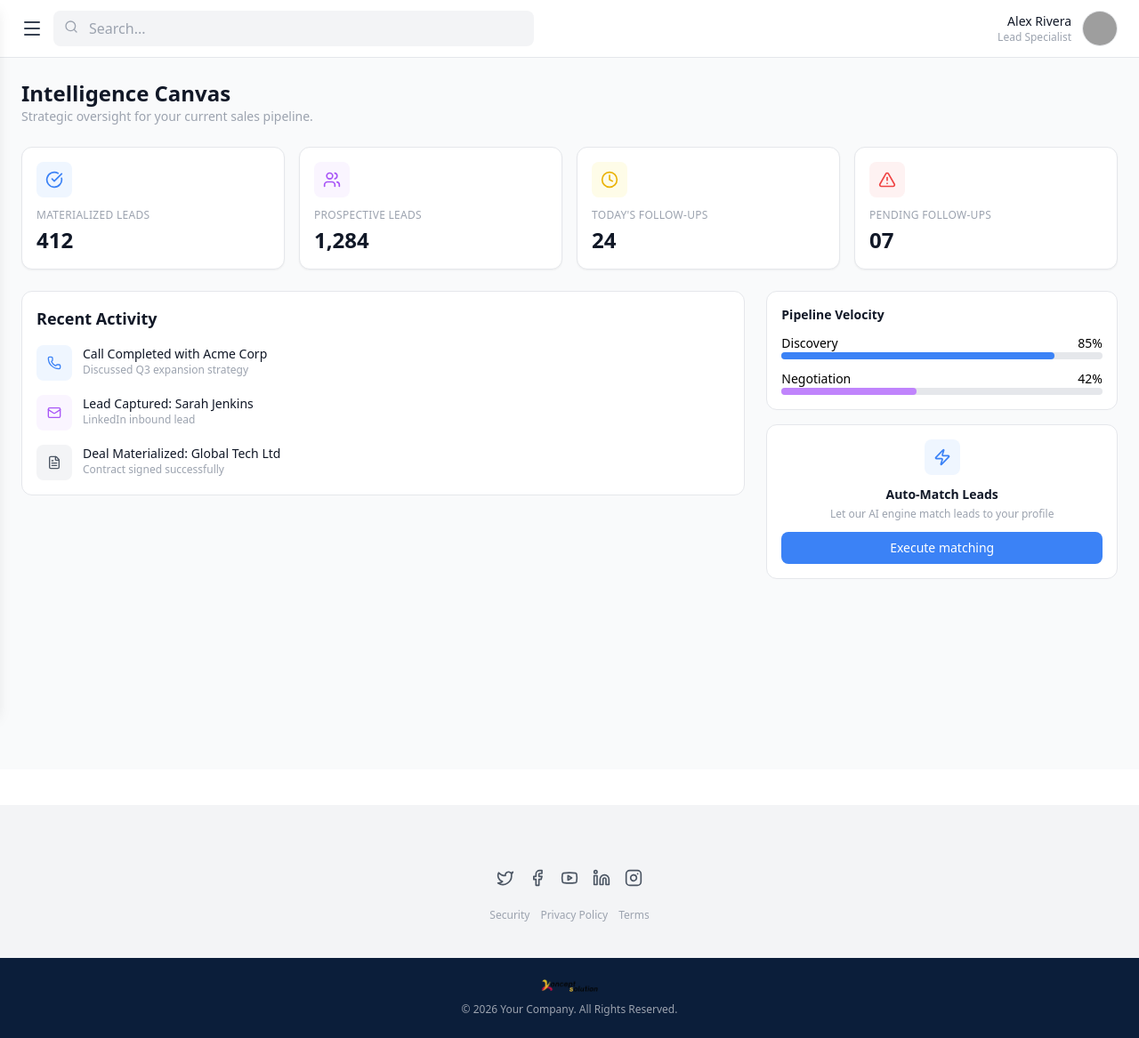
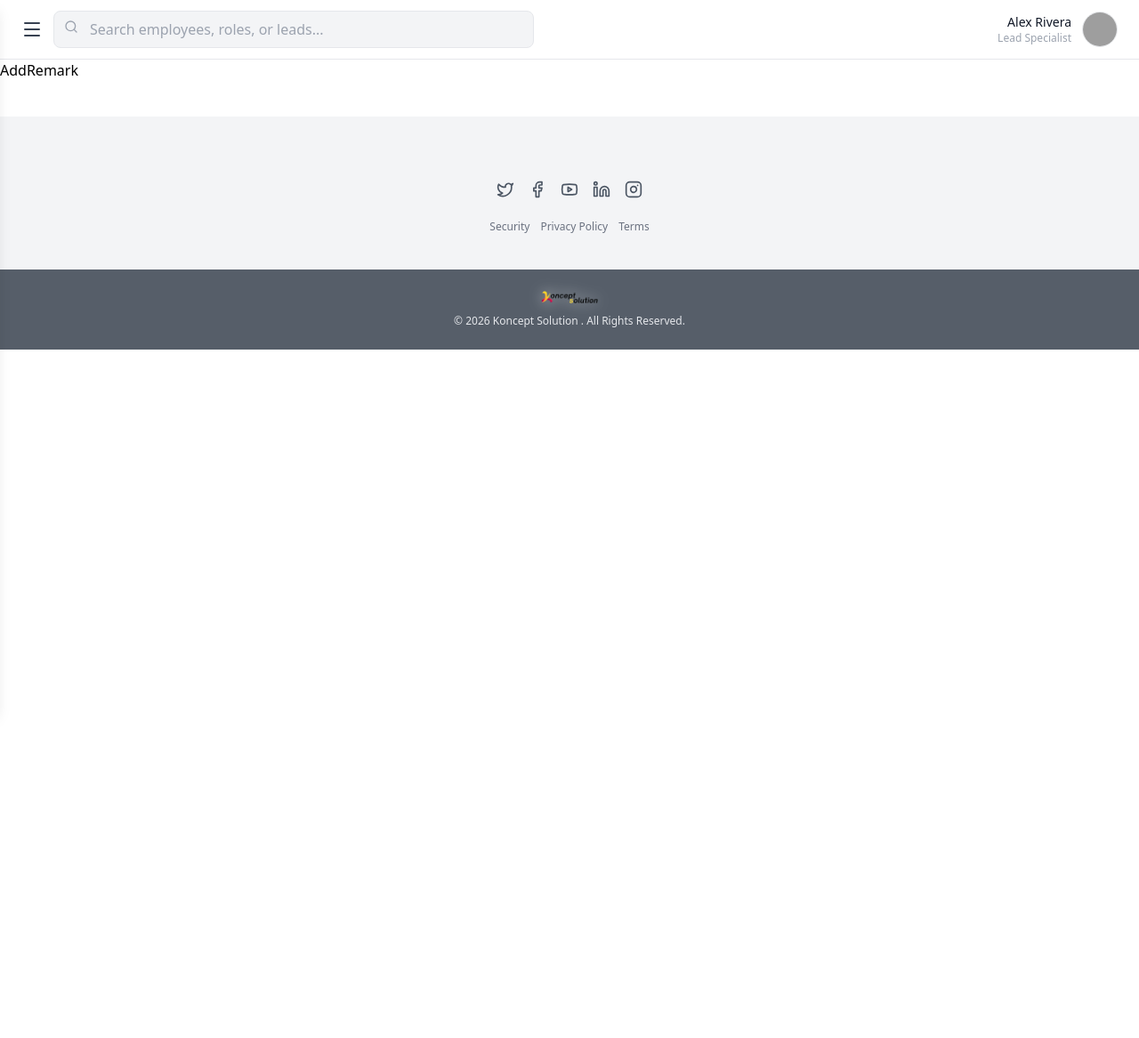
Before and after one commit to diya5maheshwari/CRM-Frontend, a React (Vite) app: page /add-remark in a window 1280 px wide. Shown: the whole page at 89% size. After the commit the page ends 800 px from the top, so only its background shows below. Built offline with nearby package versions, Linux system fonts and the light colour scheme; grey boxes are pictures that could not be loaded.

Commit message:
add some changes in sidebar and footer

```diff
--- a/package.json
+++ b/package.json
@@ -14,7 +14,7 @@
     "lucide-react": "^0.577.0",
     "react": "^19.2.4",
     "react-dom": "^19.2.4",
-    "react-router-dom": "^7.13.1"
+    "react-router-dom": "^7.13.2"
   },
   "devDependencies": {
     "@eslint/js": "^9.39.4",
--- a/src/App.jsx
+++ b/src/App.jsx
@@ -1,21 +1,37 @@
 import { useState } from "react";
+import { BrowserRouter, Routes, Route } from "react-router-dom";
+
 import Sidebar from "./components/Sidebar/Sidebar";
 import Navbar from "./components/Navbar";
+
 import Dashboard from "./pages/Dashboard";
+import NewLead from "./pages/NewLead";
+import AddRemark from "./pages/AddRemark";
+import Profile from "./pages/Profile";
 import Footer from "./components/Footer";
 
 export default function App() {
   const [isOpen, setIsOpen] = useState(false);
 
   return (
-    <div className="flex">
-      <Sidebar isOpen={isOpen} setIsOpen={setIsOpen} />
+    <BrowserRouter>
+      <div className="flex">
+        <Sidebar isOpen={isOpen} setIsOpen={setIsOpen} />
 
-      <div className="flex-1 flex flex-col w-full">
-        <Navbar setIsOpen={setIsOpen} />
-        <Dashboard />
-        <Footer />
+        <div className="flex-1 flex flex-col">
+          <Navbar setIsOpen={setIsOpen} />
+
+          <Routes>
+            <Route path="/" element={<Dashboard />} />
+            <Route path="/new-lead" element={<NewLead />} />
+            <Route path="/add-remark" element={<AddRemark />} />
+            <Route path="/profile" element={<Profile />} />
+          </Routes>
+
+          <Footer/>
+
+        </div>
       </div>
-    </div>
+    </BrowserRouter>
   );
 }
--- a/src/components/Footer.jsx
+++ b/src/components/Footer.jsx
@@ -4,44 +4,43 @@ import Logo from "../assets/logo.webp";
 export default function Footer() {
   return (
     <div className="mt-10">
-
       {/* TOP WHITE SECTION */}
       <div className="bg-gray-100 px-6 md:px-12 py-10">
-
         {/* LINKS GRID */}
-
 
         {/* SOCIAL ICONS */}
         <div className="flex justify-center gap-4 mt-8 text-gray-600">
-
           <Twitter className="w-5 h-5 hover:text-black cursor-pointer" />
           <Facebook className="w-5 h-5 hover:text-black cursor-pointer" />
           <Youtube className="w-5 h-5 hover:text-black cursor-pointer" />
           <Linkedin className="w-5 h-5 hover:text-black cursor-pointer" />
           <Instagram className="w-5 h-5 hover:text-black cursor-pointer" />
-
         </div>
 
         {/* SMALL LINKS */}
-        <div className="text-center text-xs text-gray-400 mt-6 flex flex-wrap justify-center gap-3">
+        <div className="text-center text-xs text-gray-500 mt-6 flex flex-wrap justify-center gap-3 cursor-pointer">
           <span>Security</span>
           <span>Privacy Policy</span>
           <span>Terms</span>
         </div>
-
       </div>
 
       {/* BOTTOM DARK SECTION */}
-      <div className="bg-[#0B1E3A] text-center py-6">
 
-        <img src={Logo} className="w-16 mx-auto mb-3" />
+      <div className="bg-[#565e69] text-center py-6">
+        {/* LOGO WITH INTERNAL SHINE EFFECT */}
+        <img
+          src={Logo}
+          className="w-16 mx-auto mb-3
+    drop-shadow-[0_0_8px_rgba(255,255,255,0.8)]
+    brightness-110 contrast-110"
+        />
 
-        <p className="text-xs text-gray-400">
-          © 2026 Your Company. All Rights Reserved.
+        {/* TEXT */}
+        <p className="text-xs text-gray-200">
+          © 2026 Koncept Solution . All Rights Reserved.
         </p>
-
       </div>
-
     </div>
   );
 }
--- a/src/components/Navbar.jsx
+++ b/src/components/Navbar.jsx
@@ -3,6 +3,31 @@ import { Search, Menu } from "lucide-react";
 
 export default function Navbar({ setIsOpen }) {
   const [search, setSearch] = useState("");
+  const [history, setHistory] = useState([]);
+
+  const data = [
+    "Leads",
+    "Jane Smith",
+    "Robert Brown",
+    "Alice White",
+    "Rahul Sharma",
+    "Amit Verma",
+  ];
+
+  // Filter results
+  const filteredData = data.filter((item) =>
+    item.toLowerCase().includes(search.toLowerCase())
+  );
+
+  // Handle click on result
+  const handleSelect = (item) => {
+    setSearch(item);
+
+    // Add to history (avoid duplicates)
+    if (!history.includes(item)) {
+      setHistory([item, ...history.slice(0, 4)]); // max 5 items
+    }
+  };
 
   return (
     <div className="w-full bg-white border-b border-gray-200 px-4 md:px-6 py-3 flex items-center justify-between">
@@ -21,11 +46,59 @@ export default function Navbar({ setIsOpen }) {
 
           <input
             type="text"
-            placeholder="Search..."
+            placeholder="Search employees, roles, or leads..."
             value={search}
             onChange={(e) => setSearch(e.target.value)}
-            className="w-full pl-10 pr-4 py-2 rounded-lg bg-gray-100 focus:outline-none focus:ring-1 focus:ring-blue-400"
+            className="w-full pl-10 pr-4 py-2 rounded-lg bg-gray-100 border focus:outline-none focus:ring-1 focus:ring-blue-400"
           />
+
+          {/* DROPDOWN */}
+          {(search || history.length > 0) && (
+            <div className="absolute top-11 w-full bg-white border border-gray-200 rounded-lg shadow-lg z-50 max-h-56 overflow-y-auto">
+
+              {/* SEARCH RESULTS */}
+              {search && (
+                <>
+                  <p className="px-4 py-2 text-xs text-gray-400">Results</p>
+
+                  {filteredData.length > 0 ? (
+                    filteredData.map((item, i) => (
+                      <div
+                        key={i}
+                        onClick={() => handleSelect(item)}
+                        className="px-4 py-2 text-sm hover:bg-blue-50 cursor-pointer"
+                      >
+                        {item}
+                      </div>
+                    ))
+                  ) : (
+                    <div className="px-4 py-2 text-sm text-gray-400">
+                      No results found
+                    </div>
+                  )}
+                </>
+              )}
+
+              {/* HISTORY */}
+              {!search && history.length > 0 && (
+                <>
+                  <p className="px-4 py-2 text-xs text-gray-400">
+                    Recent Searches
+                  </p>
+
+                  {history.map((item, i) => (
+                    <div
+                      key={i}
+                      onClick={() => handleSelect(item)}
+                      className="px-4 py-2 text-sm hover:bg-gray-100 cursor-pointer"
+                    >
+                      {item}
+                    </div>
+                  ))}
+                </>
+              )}
+            </div>
+          )}
         </div>
       </div>
 
--- a/src/components/Sidebar/Sidebar.jsx
+++ b/src/components/Sidebar/Sidebar.jsx
@@ -4,10 +4,10 @@ import { X } from "lucide-react";
 
 export default function Sidebar({ isOpen, setIsOpen }) {
   const menuItems = [
-    { title: "Dashboard", active: true },
-    { title: "New Lead" },
-    { title: "Add Remark" },
-    { title: "Profile" },
+    { title: "Dashboard", path: "/" },
+    { title: "New Lead", path: "/new-lead" },
+    { title: "Add Remark", path: "/add-remark" },
+    { title: "Profile", path: "/profile" },
   ];
 
   return (
@@ -28,11 +28,19 @@ export default function Sidebar({ isOpen, setIsOpen }) {
       >
         {/* HEADER */}
         <div className="flex justify-between items-center p-4 border-b">
-          <div>
-            <img src={Logo} className="w-8 mb-1" />
-            <h1 className="text-sm font-semibold">Sales Intelligence</h1>
+          {/* LOGO + TEXT */}
+          <div className=" flex items-center gap-2">
+            <img src={Logo} alt="logo" className="w-16 h-13 object-contain" />
+
+            <div>
+              <h1 className="text-sm font-semibold text-gray-900">
+                Sales Intelligence
+              </h1>
+              <p className="text-xs text-gray-400">Luminescent Command</p>
+            </div>
           </div>
 
+          {/* CLOSE BUTTON */}
           <button onClick={() => setIsOpen(false)}>
             <X className="w-5 h-5 text-gray-600" />
           </button>
@@ -41,15 +49,8 @@ export default function Sidebar({ isOpen, setIsOpen }) {
         {/* MENU */}
         <div className="p-4 space-y-2">
           {menuItems.map((item, i) => (
-            <SidebarItem key={i} title={item.title} active={item.active} />
+            <SidebarItem key={i} title={item.title} path={item.path} />
           ))}
-        </div>
-
-        {/* BUTTON */}
-        <div className="p-4 mt-auto">
-          <button className="w-full py-2 bg-blue-600 text-white rounded-lg">
-            + New Deal
-          </button>
         </div>
       </div>
     </>
--- a/src/components/Sidebar/SidebarItem.jsx
+++ b/src/components/Sidebar/SidebarItem.jsx
@@ -1,14 +1,19 @@
-export default function SidebarItem({ title, active }) {
+import { NavLink } from "react-router-dom";
+
+export default function SidebarItem({ title, path }) {
   return (
-    <div
-      className={`px-4 py-2 rounded-lg cursor-pointer text-sm font-medium transition
-      ${
-        active
-          ? "bg-blue-100 text-blue-600"
-          : "text-gray-600 hover:bg-gray-100"
-      }`}
+    <NavLink
+      to={path}
+      className={({ isActive }) =>
+        `block px-4 py-2 rounded-lg text-sm font-medium transition
+        ${
+          isActive
+            ? "bg-blue-100 text-blue-600"
+            : "text-gray-600 hover:bg-gray-100"
+        }`
+      }
     >
       {title}
-    </div>
+    </NavLink>
   );
 }
--- /dev/null
+++ b/src/pages/AddRemark.jsx
@@ -0,0 +1,9 @@
+import React from 'react'
+
+function AddRemark() {
+  return (
+    <div>AddRemark</div>
+  )
+}
+
+export default AddRemark
--- a/src/pages/Dashboard.jsx
+++ b/src/pages/Dashboard.jsx
@@ -33,6 +33,7 @@ export default function Dashboard() {
         {/* RIGHT PANEL */}
         <RightPanel />
       </div>
+
     </div>
   );
 }
--- /dev/null
+++ b/src/pages/NewLead.jsx
@@ -0,0 +1,9 @@
+import React from 'react'
+
+function NewLead() {
+  return (
+    <div>NewLead</div>
+  )
+}
+
+export default NewLead
--- /dev/null
+++ b/src/pages/Profile.jsx
@@ -0,0 +1,9 @@
+import React from 'react'
+
+function Profile() {
+  return (
+    <div>Profile</div>
+  )
+}
+
+export default Profile
```
Also changed, not shown: 1 other file (tests, documents, lock files or other folders).
